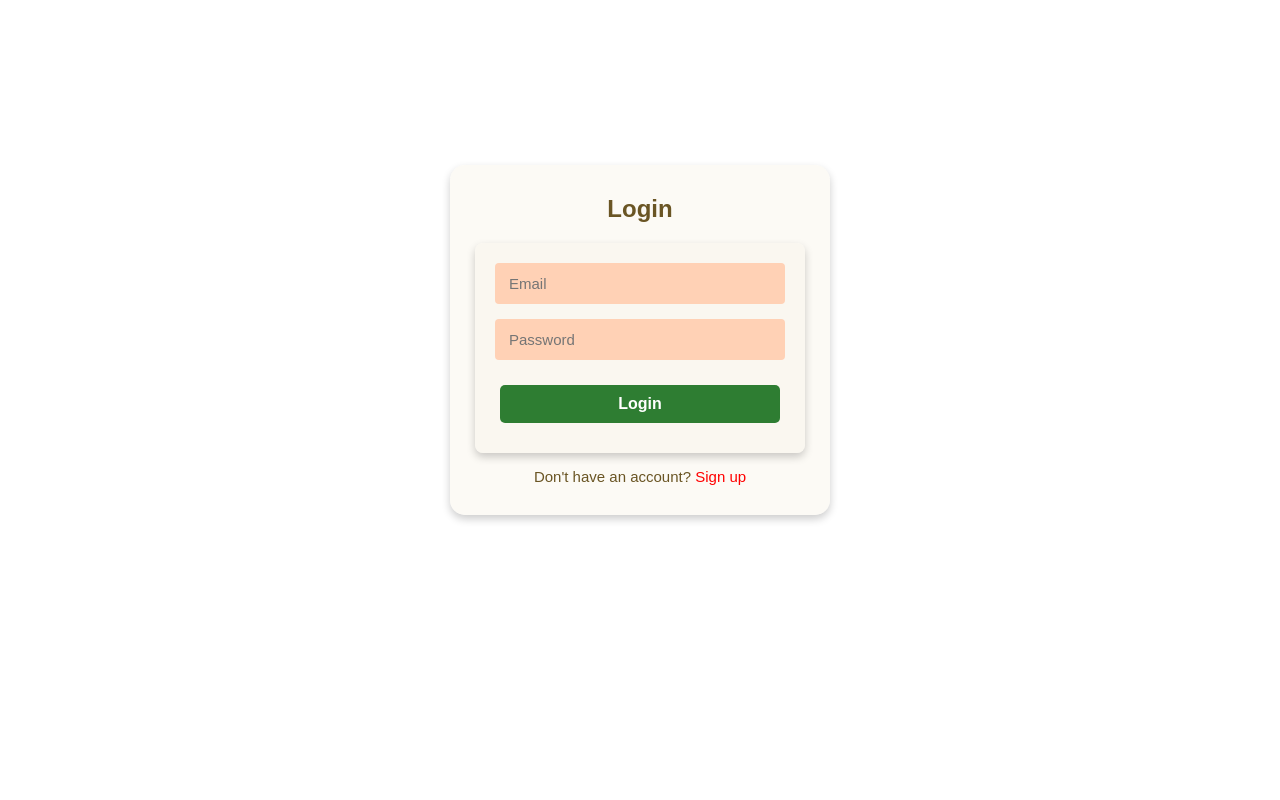
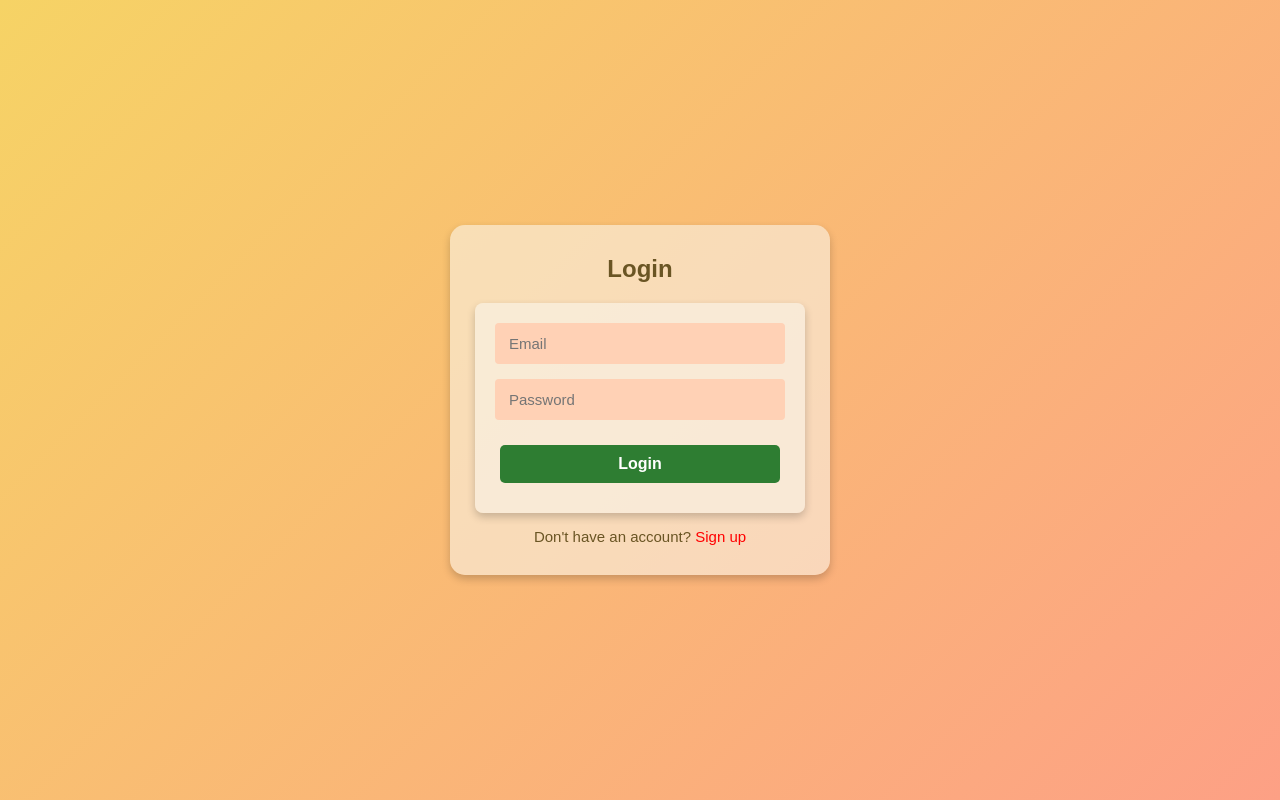
Before and after one commit to VishalValvi-83/family-tree-management-system, a React (Create React App) app in the folder frontend/: page /login in a window 1280 px wide. Built offline with nearby package versions, Linux system fonts and the light colour scheme; a web font is replaced by a local one.

Commit message:
backgorund style of authform

```diff
--- a/frontend/src/pages/Auth/AuthForm.css
+++ b/frontend/src/pages/Auth/AuthForm.css
@@ -2,7 +2,10 @@
     display: flex;
     justify-content: center;
     align-items: center;
-    min-height: 85vh;
+    min-height: 100vh;
+    background: linear-gradient(135deg, #f6d365 0%, #fda085 100%);
+    background-repeat: no-repeat;
+    background-clip: border-box;
 }
 
 .auth-card {
@@ -37,17 +40,21 @@
     background: var(--form-input-color);
     font-size: 15px;
 }
-.auth-link{
+
+.auth-link {
     text-align: center;
     margin-top: 15px;
     font-size: 15px;
-    color: var(--primary-color);}
-.auth-link a{
+    color: var(--primary-color);
+}
+
+.auth-link a {
     color: red;
     cursor: pointer;
     text-decoration: none;
 }
-.auth-link a:hover{
+
+.auth-link a:hover {
     text-decoration: underline;
 }
 
```
